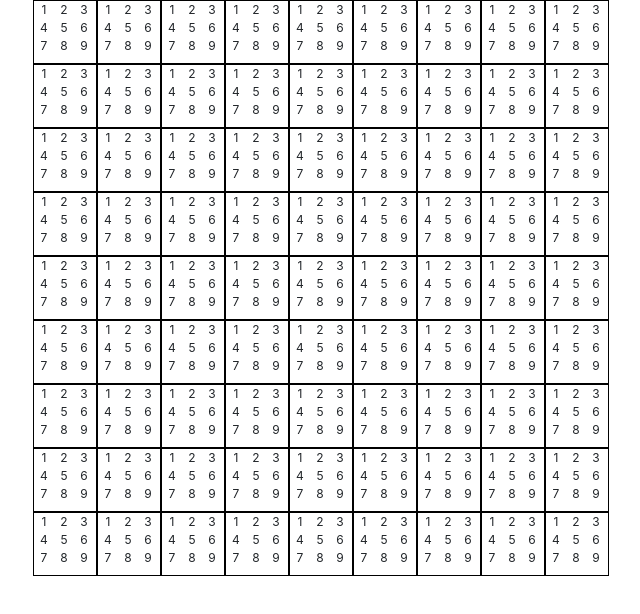
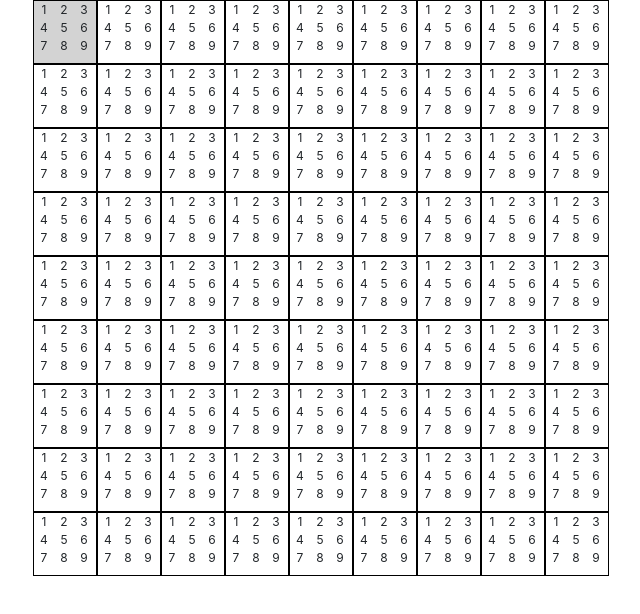
Before and after one commit to AbhijitSinha1/SudokuHelper, a website: page public/html/index.html in a window 1280 px wide. In both pictures the pointer is over the element 117 px from the left and 32 px from the top of the page. Shown: the whole page, without its empty margins (52-692 px from the left). Drawn offline with Linux system fonts and the light colour scheme.

Commit message:
highlight on hover

```diff
--- a/public/html/index.html
+++ b/public/html/index.html
@@ -18,6 +18,11 @@
       height: min(8vh, 8vw);
       font-size: min(5vh, 5vw);
       text-align: center;
+    }
+
+    .grid:hover {
+      background-color: lightgray;
+      cursor: pointer;
     }
 
     .row {
```
